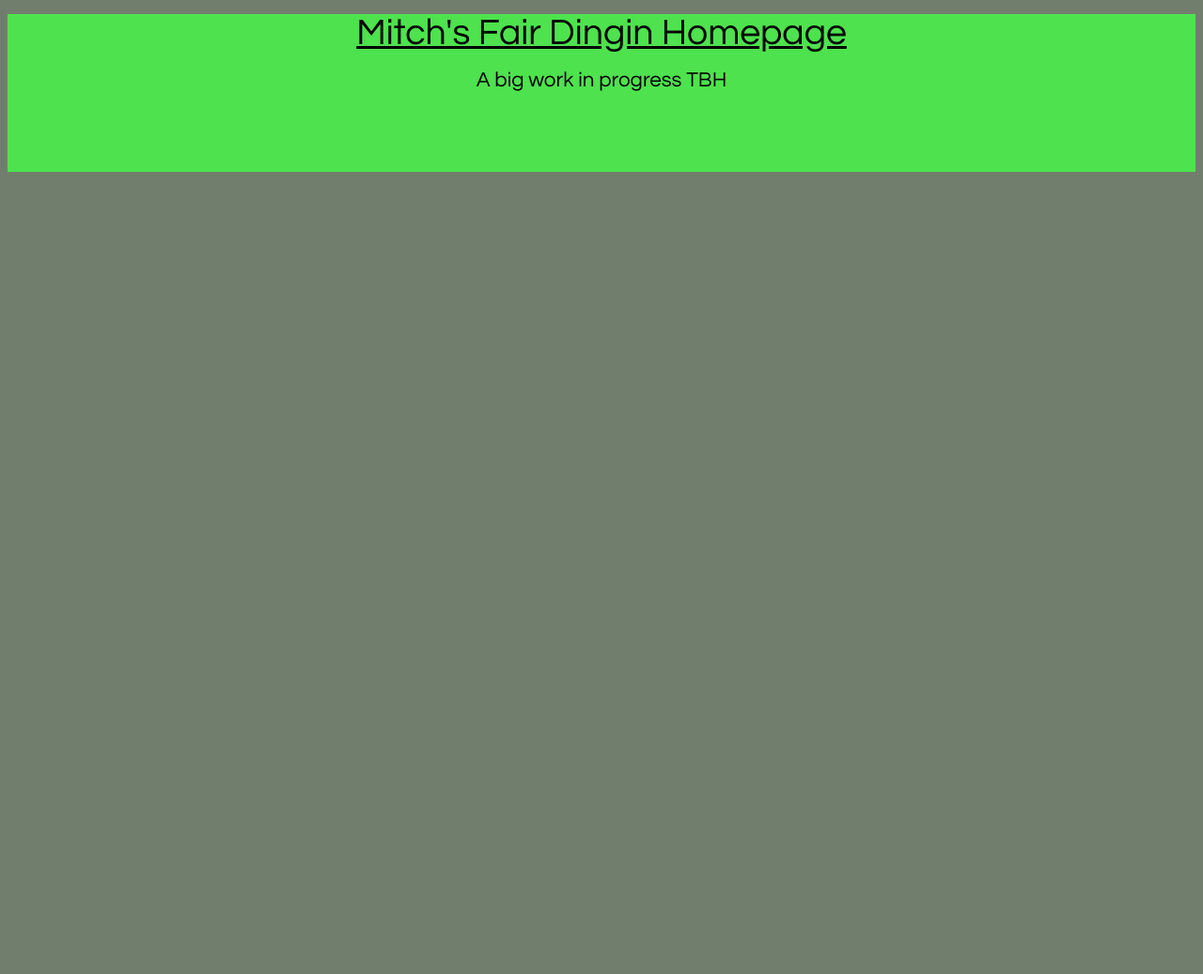
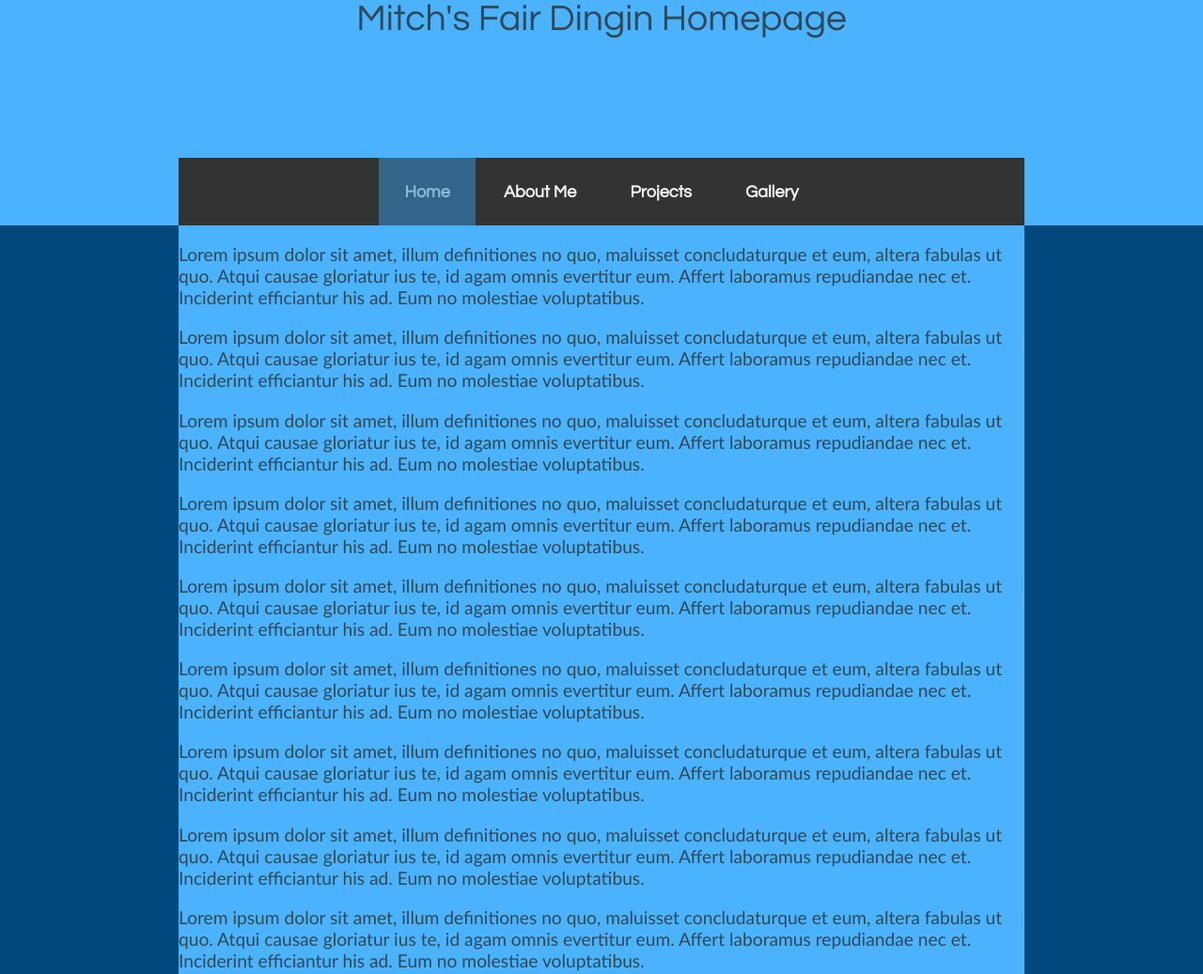
Before and after one commit to MikeVriesema/MikeVriesema.github, a plain HTML site: page index.html in a window 1280 px wide. Shown: the top 1037 px of the page at 94% size. Before the commit the page ends 800 px from the top, so only its background shows below. Drawn offline with nearby package versions, Linux system fonts and the light colour scheme.

Commit message:
Base Files
-Added a navbar
-Added lorum ipsum
-Added more styling

```diff
--- a/index.html
+++ b/index.html
@@ -2,17 +2,66 @@
 <html>
 	<script src="https://code.jquery.com/jquery-1.10.2.js"></script>
 <head>
-  <title>Mitch's Homepage</title>
+	<title>Mike's Homepage</title>
 	<meta name="viewport" content="width=device-width, initial-scale=1">
 	<link rel="stylesheet" type="text/css" href="main.css" title="style" />
 </head>
-
+<!--
+	#4BB3FD PICTON BLUE
+	#00487C DARK CERULEAN
+	#33658A TEAL BLUE
+	#86BBD8 DARK SKY BLUE
+	#2F4858 DARK SLATE GRAY
+ -->
 <body>
-  <div id="main">
-    <div id="header">
+	<div class="header">
+		<div class="siteTitle">
 			<h1><a href="index.html">Mitch's Fair Dingin Homepage</a></h1>
 			<h2>A big work in progress TBH</h2>
+			<div id="navbar">
+					<a href="index.html" class="selected">Home</a>
+					<a href="about.html">About Me</a>
+					<a href="projects.html">Projects</a>
+					<a href="gallery.html">Gallery</a>
 			</div>
 		</div>
+	</div>
+
+
+
+	<div class="content">
+			<p>Lorem ipsum dolor sit amet, illum definitiones no quo, maluisset concludaturque et eum, altera fabulas ut quo. Atqui causae gloriatur ius te, id agam omnis evertitur eum. Affert laboramus repudiandae nec et. Inciderint efficiantur his ad. Eum no molestiae voluptatibus.</p>
+			<p>Lorem ipsum dolor sit amet, illum definitiones no quo, maluisset concludaturque et eum, altera fabulas ut quo. Atqui causae gloriatur ius te, id agam omnis evertitur eum. Affert laboramus repudiandae nec et. Inciderint efficiantur his ad. Eum no molestiae voluptatibus.</p>
+			<p>Lorem ipsum dolor sit amet, illum definitiones no quo, maluisset concludaturque et eum, altera fabulas ut quo. Atqui causae gloriatur ius te, id agam omnis evertitur eum. Affert laboramus repudiandae nec et. Inciderint efficiantur his ad. Eum no molestiae voluptatibus.</p>
+			<p>Lorem ipsum dolor sit amet, illum definitiones no quo, maluisset concludaturque et eum, altera fabulas ut quo. Atqui causae gloriatur ius te, id agam omnis evertitur eum. Affert laboramus repudiandae nec et. Inciderint efficiantur his ad. Eum no molestiae voluptatibus.</p>
+			<p>Lorem ipsum dolor sit amet, illum definitiones no quo, maluisset concludaturque et eum, altera fabulas ut quo. Atqui causae gloriatur ius te, id agam omnis evertitur eum. Affert laboramus repudiandae nec et. Inciderint efficiantur his ad. Eum no molestiae voluptatibus.</p>
+			<p>Lorem ipsum dolor sit amet, illum definitiones no quo, maluisset concludaturque et eum, altera fabulas ut quo. Atqui causae gloriatur ius te, id agam omnis evertitur eum. Affert laboramus repudiandae nec et. Inciderint efficiantur his ad. Eum no molestiae voluptatibus.</p>
+			<p>Lorem ipsum dolor sit amet, illum definitiones no quo, maluisset concludaturque et eum, altera fabulas ut quo. Atqui causae gloriatur ius te, id agam omnis evertitur eum. Affert laboramus repudiandae nec et. Inciderint efficiantur his ad. Eum no molestiae voluptatibus.</p>
+			<p>Lorem ipsum dolor sit amet, illum definitiones no quo, maluisset concludaturque et eum, altera fabulas ut quo. Atqui causae gloriatur ius te, id agam omnis evertitur eum. Affert laboramus repudiandae nec et. Inciderint efficiantur his ad. Eum no molestiae voluptatibus.</p>
+			<p>Lorem ipsum dolor sit amet, illum definitiones no quo, maluisset concludaturque et eum, altera fabulas ut quo. Atqui causae gloriatur ius te, id agam omnis evertitur eum. Affert laboramus repudiandae nec et. Inciderint efficiantur his ad. Eum no molestiae voluptatibus.</p>
+			<p>Lorem ipsum dolor sit amet, illum definitiones no quo, maluisset concludaturque et eum, altera fabulas ut quo. Atqui causae gloriatur ius te, id agam omnis evertitur eum. Affert laboramus repudiandae nec et. Inciderint efficiantur his ad. Eum no molestiae voluptatibus.</p>
+			<p>Lorem ipsum dolor sit amet, illum definitiones no quo, maluisset concludaturque et eum, altera fabulas ut quo. Atqui causae gloriatur ius te, id agam omnis evertitur eum. Affert laboramus repudiandae nec et. Inciderint efficiantur his ad. Eum no molestiae voluptatibus.</p>
+			<p>Lorem ipsum dolor sit amet, illum definitiones no quo, maluisset concludaturque et eum, altera fabulas ut quo. Atqui causae gloriatur ius te, id agam omnis evertitur eum. Affert laboramus repudiandae nec et. Inciderint efficiantur his ad. Eum no molestiae voluptatibus.</p>
+			<p>Lorem ipsum dolor sit amet, illum definitiones no quo, maluisset concludaturque et eum, altera fabulas ut quo. Atqui causae gloriatur ius te, id agam omnis evertitur eum. Affert laboramus repudiandae nec et. Inciderint efficiantur his ad. Eum no molestiae voluptatibus.</p>
+			<p>Lorem ipsum dolor sit amet, illum definitiones no quo, maluisset concludaturque et eum, altera fabulas ut quo. Atqui causae gloriatur ius te, id agam omnis evertitur eum. Affert laboramus repudiandae nec et. Inciderint efficiantur his ad. Eum no molestiae voluptatibus.</p>
+			<p>Lorem ipsum dolor sit amet, illum definitiones no quo, maluisset concludaturque et eum, altera fabulas ut quo. Atqui causae gloriatur ius te, id agam omnis evertitur eum. Affert laboramus repudiandae nec et. Inciderint efficiantur his ad. Eum no molestiae voluptatibus.</p>
+			<p>Lorem ipsum dolor sit amet, illum definitiones no quo, maluisset concludaturque et eum, altera fabulas ut quo. Atqui causae gloriatur ius te, id agam omnis evertitur eum. Affert laboramus repudiandae nec et. Inciderint efficiantur his ad. Eum no molestiae voluptatibus.</p>
+		</div>
+
+	<script>
+		window.onscroll = function() {myFunction()};
+		var navbar = document.getElementById("navbar");
+		var sticky = navbar.offsetTop;
+		function myFunction() {
+			if (window.pageYOffset >= sticky) {
+				navbar.style.top = "0";
+				navbar.style.position = "fixed";
+			} else {
+				navbar.style.top = "168px";
+				navbar.style.position = "absolute";
+			}
+		}
+	</script>
+
 </body>
 </html>
--- a/main.css
+++ b/main.css
@@ -1,18 +1,68 @@
-#header{
-    height:168px;
-    width:100%;
-    float:center;
-    background-color:rgb(78, 226, 78);
+body{
+	margin: 0;
+	font: normal .80em 'trebuchet ms', arial, sans-serif;
+	background-color:  #00487C;
+	color: #2F4858;
 }
 
-#header h1,h2,a{
-    font: normal 175% 'century gothic', arial, sans-serif;
-    text-align: center;
-    color: rgb(0, 0, 0);
+.header,.header h1{
+	height: 240px;
+	width: 100%;
+	background-color: #4BB3FD;
+	position: relative;
+	text-align: center;
+	margin: 0;
 }
 
-body{
-    font: normal .80em 'trebuchet ms', arial, sans-serif;
-    background-color: rgb(114, 126, 109);
-    color: rgb(0, 0, 0);
+.siteTitle h1,h2,a{
+	font: normal 175% 'century gothic', arial, sans-serif;
+	text-align: center;
+	text-decoration: none;
+	color: #2F4858;
+	border-bottom: 0;
+	margin: 0;
 }
+
+#navbar {
+	overflow: hidden;
+	background-color: #333;
+	height:72px;
+	width:900px;
+	margin:auto;
+	z-index: 1;
+	position: fixed;
+	right: 0;
+	left: 0;
+	top:168px;
+}
+
+#navbar a {
+	text-align: center;
+	text-decoration: none;
+	display: inline-block;
+	color: #f2f2f2;
+	padding: 27px;
+	font-size: 18px;
+	font-weight: bold;
+}
+
+#navbar a:hover{
+	background-color: #33658A;
+	color: #86BBD8;
+}
+
+#navbar a.selected{
+	background-color: #33658A;
+	color: #86BBD8;
+}
+
+.content{
+	position: absolute;
+	display: inline-block;
+	margin:auto;
+	right: 0;
+	left: 0;
+	width:900px;
+	font-size: 150%;
+	background-color: #4BB3FD;
+}
```
Also changed, not shown: about.html (added, +61 -0 lines), gallery.html (added, +61 -0 lines), projects.html (added, +59 -0 lines). Lines whose indentation alone changed are shown as unchanged.
